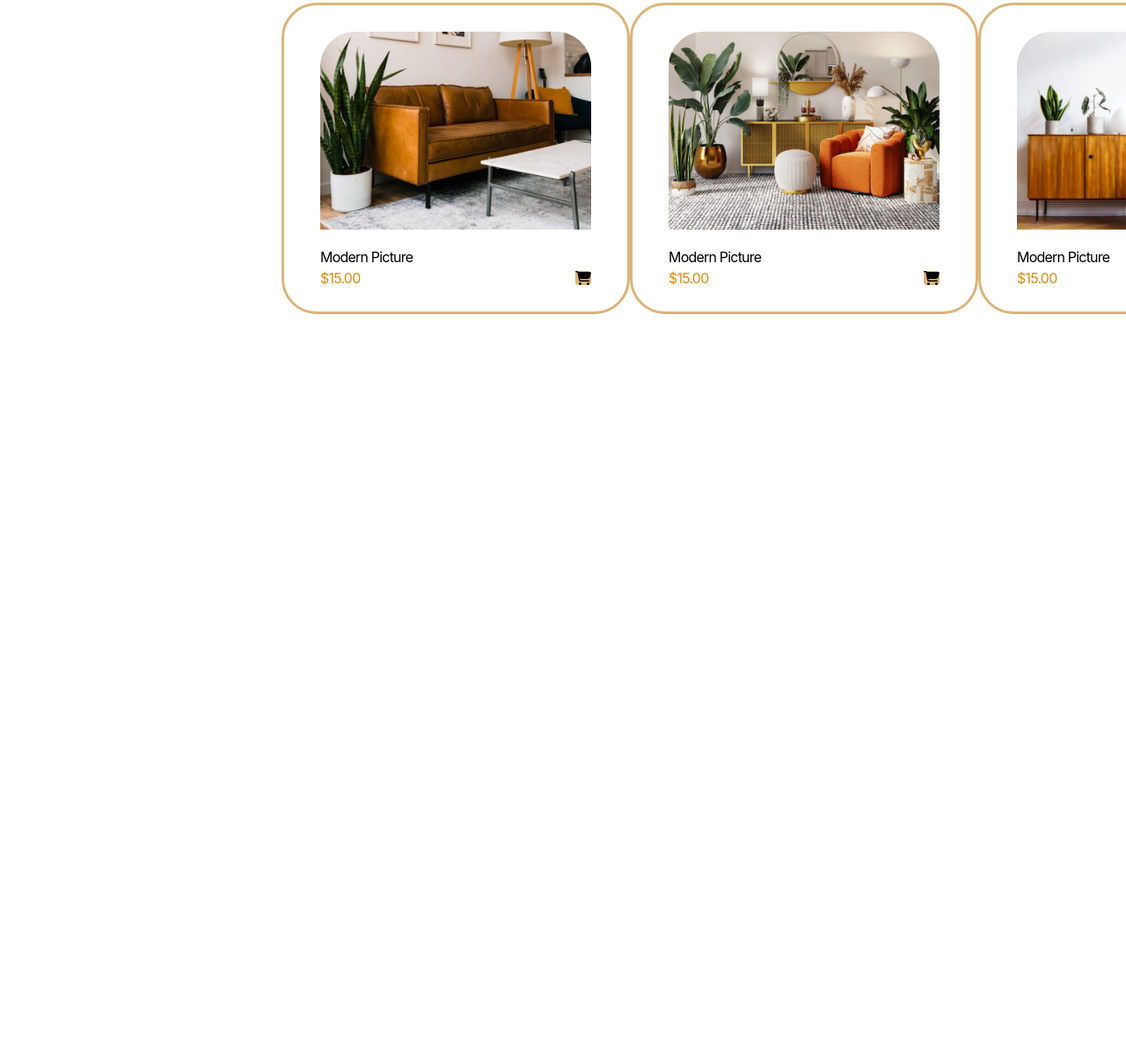
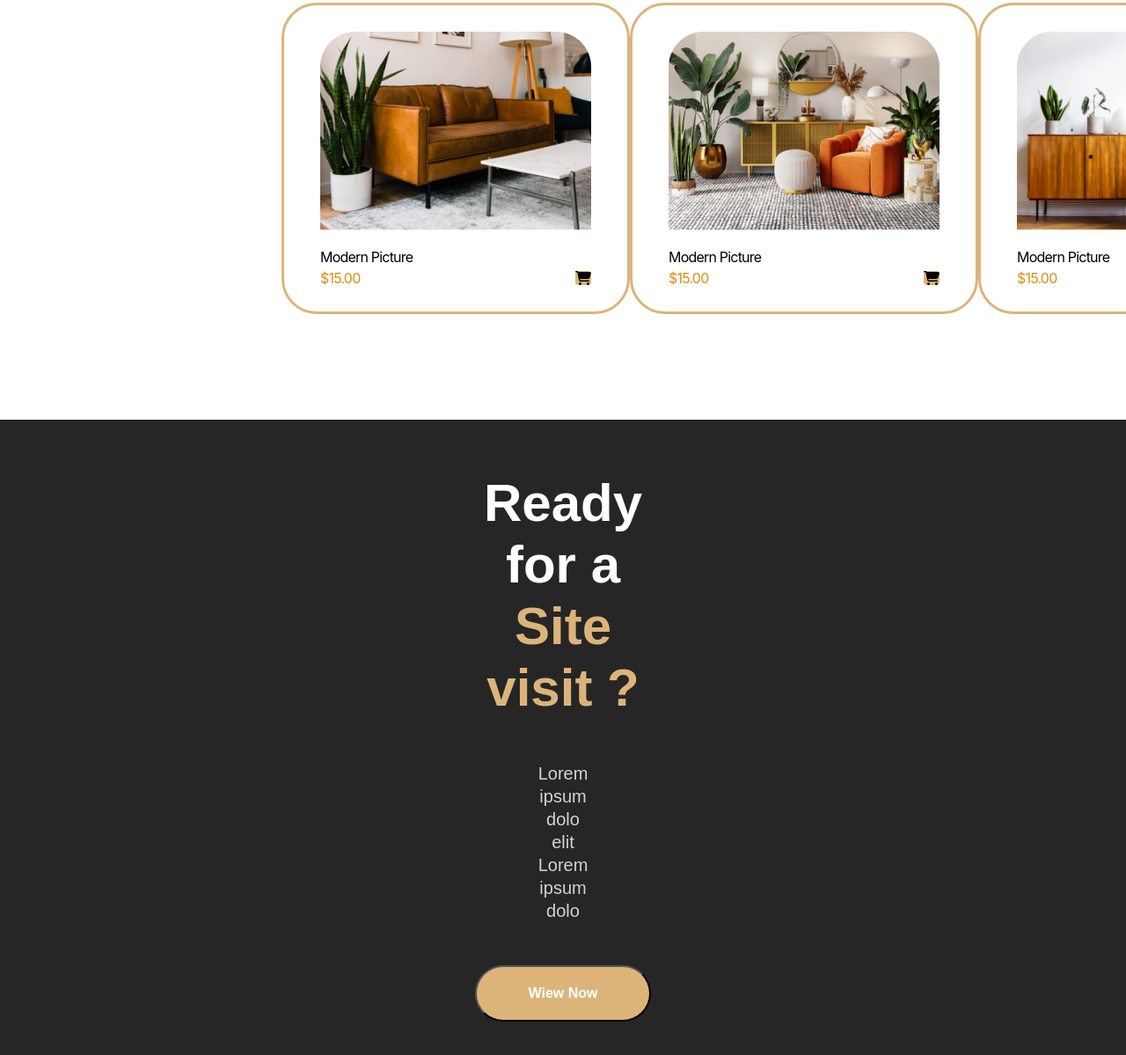
Before and after one commit to Giorgi-Otarashvili/davaleba-7, a plain HTML site: page index.html in a window 1280 px wide. Shown: the part 1356-2555 px from the top of the page at 88% size. Before the commit the page ends 1833 px from the top, so only its background shows below. Drawn offline with Linux system fonts and the light colour scheme; a web font is replaced by a local one.

Commit message:
finished

```diff
--- a/css/style.css
+++ b/css/style.css
@@ -149,5 +149,62 @@ letter-spacing: -0.8px;
     /* ზუსტად იგივე აიქონი ვერ ვიპოვე რომელიც იმუშავებდა , ეს სავსეა და ცოტა ცუდად ჩანს თეთრი როცაა */
     border-radius: 4px;
 background: #DCB47A;
-color:black ;
+color:black;
 }
+/* footer start  */
+
+footer {
+    background: #262626;
+    padding: 60px 629px ;
+    display: flex;
+    flex-direction: column;
+    align-items: center;
+    gap: 49px;
+
+
+}
+
+.footerh1 {
+    color: #FFF;
+text-align: center;
+font-family: 'Work Sans', sans-serif;
+font-size: 60px;
+font-style: normal;
+font-weight: 600;
+line-height: 70px; /* 116.667% */
+}
+
+.footer_span {
+    color: #DCB47A;
+
+}
+.footer_p {
+    color: rgba(255, 255, 255, 0.80);
+text-align: center;
+font-family: 'Work Sans', sans-serif;
+font-size: 20px;
+font-style: normal;
+font-weight: 400;
+line-height: 130%; /* 26px */
+}
+button {
+    width: 200px;
+height: 64px;
+border-radius: 60px;
+background: #DCB47A;
+color: #FFF;
+text-align: center;
+font-family: 'Work Sans', sans-serif;
+font-size: 16px;
+font-style: normal;
+font-weight: 700;
+line-height: 120%; /* 19.2px */
+text-transform: capitalize;;
+}
+button:hover {
+    cursor: pointer;
+    box-shadow: 0 0 20px #E08C11,
+        0 0 40px #E08C11,
+        0 0 60px #E08C11,
+        0 0 85px #E08C11;
+}
--- a/index.html
+++ b/index.html
@@ -70,26 +70,23 @@
         </div>
     </div>
 
-
-
-
-
-
-
-
-
-
-
-
 </div>
-
-
 
 </section>
 
+<!-- footer start  -->
+<footer>
 
 
+    <h1 class="footerh1">Ready for a <span class="footer_span"> Site visit ?</span> </h1>
+<p class="footer_p">Lorem ipsum dolo elit Lorem ipsum dolo</p>
 
+<a href="http://" target="_blank">
+    <button> Wiew Now</button>
+</a>
+
+
+</footer>
 
 
 
```
